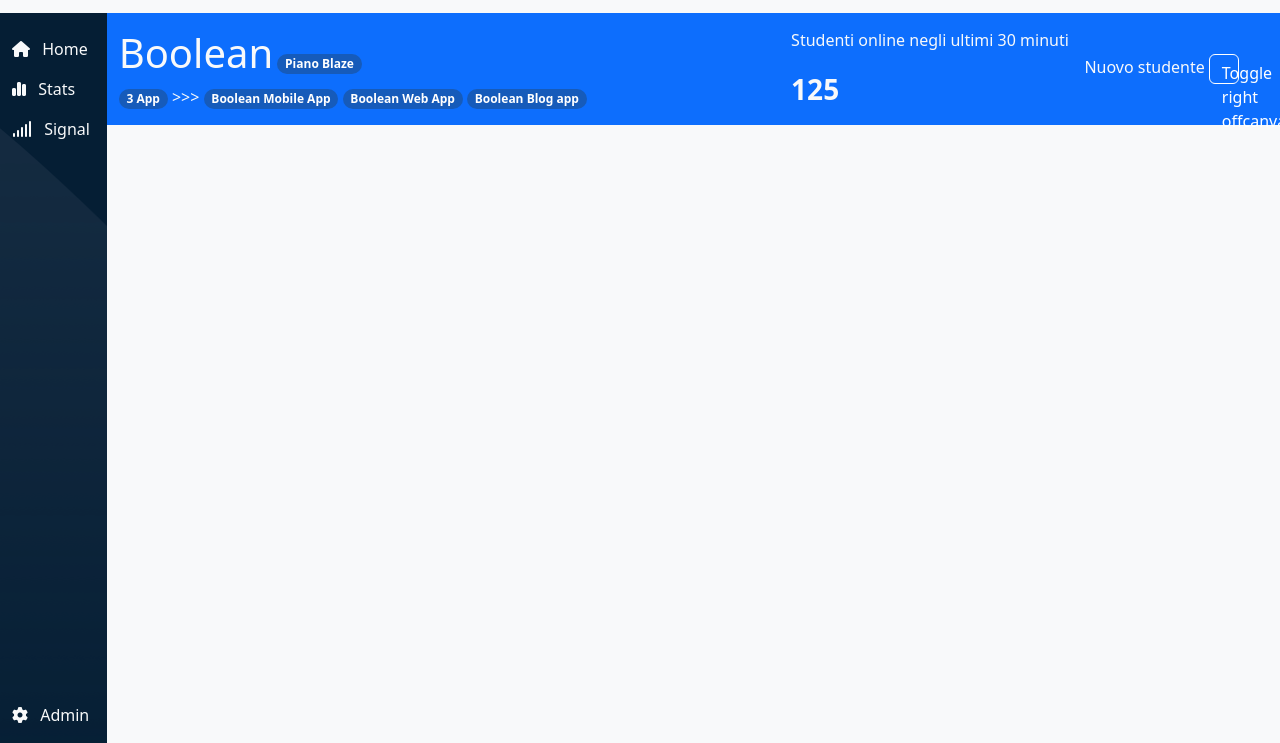
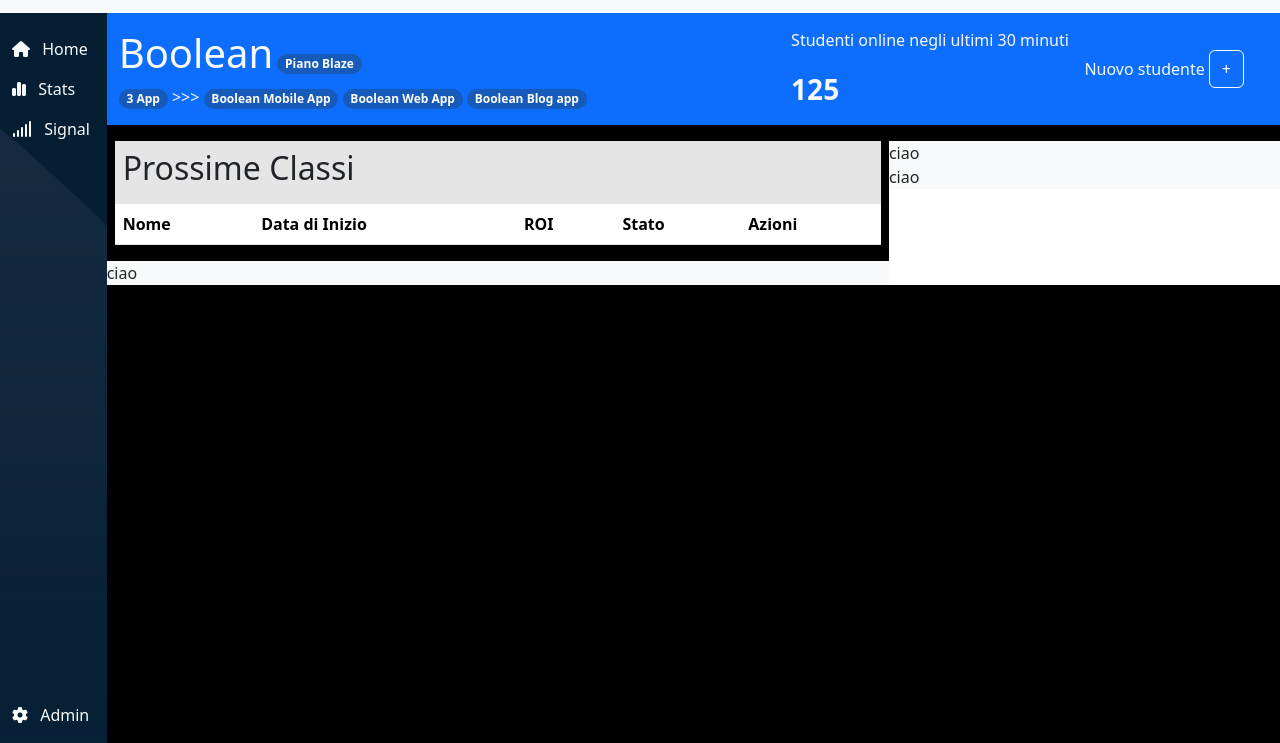
Before and after one commit to Richiisontheway/html-css-bootstrap-dashboard, a plain HTML site: page index.html in a window 1280 px wide. Shown: the part 57-800 px from the top of the page. Drawn offline with nearby package versions, Linux system fonts and the light colour scheme.

Commit message:
main commit

```diff
--- a/css/style.css
+++ b/css/style.css
@@ -51,7 +51,6 @@
 }
 
 .plus{
-    width: 30px;
-    height: 30px;
+
     border: solid 1px white;
 }
--- a/index.html
+++ b/index.html
@@ -51,7 +51,7 @@
                 <i class="fa-solid fa-bars pe-2"></i>
                 <i class="fa-solid fa-question"></i>
                 <i class="fa-solid fa-ellipsis-vertical px-2"></i>
-                <span class="dropdown">
+                <div class="dropdown d-inline-block">
 
                     <a href="#" class="orangered" role="button" data-bs-toggle="dropdown" aria-expanded="false">
 
@@ -90,7 +90,7 @@
 
                     </ul>
 
-                </span>
+                </div>
 
             </div>
 
@@ -152,7 +152,7 @@
                 </aside>
 
             </div>
-            <div class="col-11">
+            <div class="col-11 bg-black">
                 <!-- HEADER MAIN -->
                 <div class="bg-primary text-light">
 
@@ -225,24 +225,116 @@
                         </div>
                         <div class="col-2">
 
-                            <span>
+                            <span class="align-middle">
 
                                 Nuovo studente
 
                             </span>
                             <button class="btn btn-primary plus" type="button" data-bs-toggle="offcanvas" data-bs-target="#offcanvasRight" aria-controls="offcanvasRight">
-                                Toggle right offcanvas
+
+                                <span class="pt-5">
+
+                                    +
+
+                                </span>
+
                             </button>
+                            <div class="offcanvas offcanvas-end w-75" tabindex="-1" id="offcanvasRight" aria-labelledby="offcanvasRightLabel">
+
+                                <div class="offcanvas-header">
+
+                                  <h5 class="offcanvas-title" id="offcanvasRightLabel">Offcanvas right</h5>
+                                  <button type="button" class="btn-close " data-bs-dismiss="offcanvas" aria-label="Close"></button>
+
+                                </div>
+                                <div class="offcanvas-body">
+                                  ...
+                                </div>
+                            </div>
+                        </div>
+
+                    </div>
+
+                </div>
+                <!-- LAYOUT COLONNE -->
+                <div class="row g-0 mt-3">
+
+                    <div class="col-8">
+
+                        <div class="mx-2">
+
+                            <div class="bg-light-grey p-2">
+
+                                <h2>
+
+                                    Prossime Classi
+
+                                </h2>
+
+                            </div>
+                            <div class="bg-light">
+
+                                <table class="table table-hover">
+                                    <thead>
+                                        <th>
+
+                                            Nome
+
+                                        </th>
+                                        <th>
+
+                                            Data di Inizio
+
+                                        </th>
+                                        <th>
+
+                                            ROI
+
+                                        </th>
+                                        <th>
+
+                                            Stato
+
+                                        </th>
+                                        <th>
+
+                                            Azioni
+
+                                        </th>
+                                    </thead>
+                                </table>
+
+                            </div>
+
+                        </div>
+                        <div class="bg-light">
+
+                            ciao
 
                         </div>
 
                     </div>
+                    <div class="col-4 bg-body">
+
+                        <div class="bg-light">
+
+                            ciao
+
+                        </div>
+                        <div class="bg-light">
+
+                            ciao
+
+                        </div>
 
 
+                    </div>
                 </div>
 
             </div>
+
         </div>
+
     </main>
     <script src="https://cdn.jsdelivr.net/npm/bootstrap@5.3.2/dist/js/bootstrap.bundle.min.js" integrity="sha384-C6RzsynM9kWDrMNeT87bh95OGNyZPhcTNXj1NW7RuBCsyN/o0jlpcV8Qyq46cDfL" crossorigin="anonymous"></script>
 </body>
```
